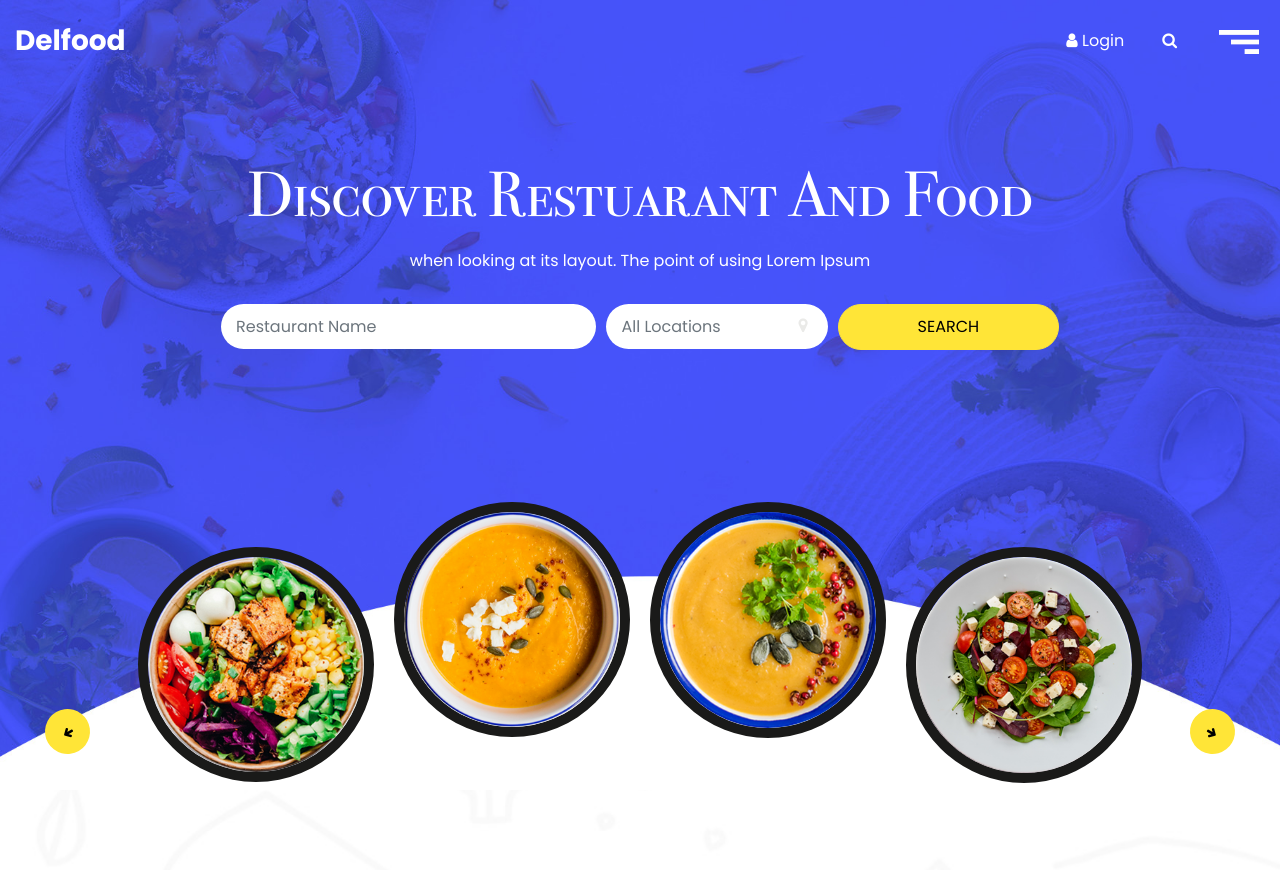
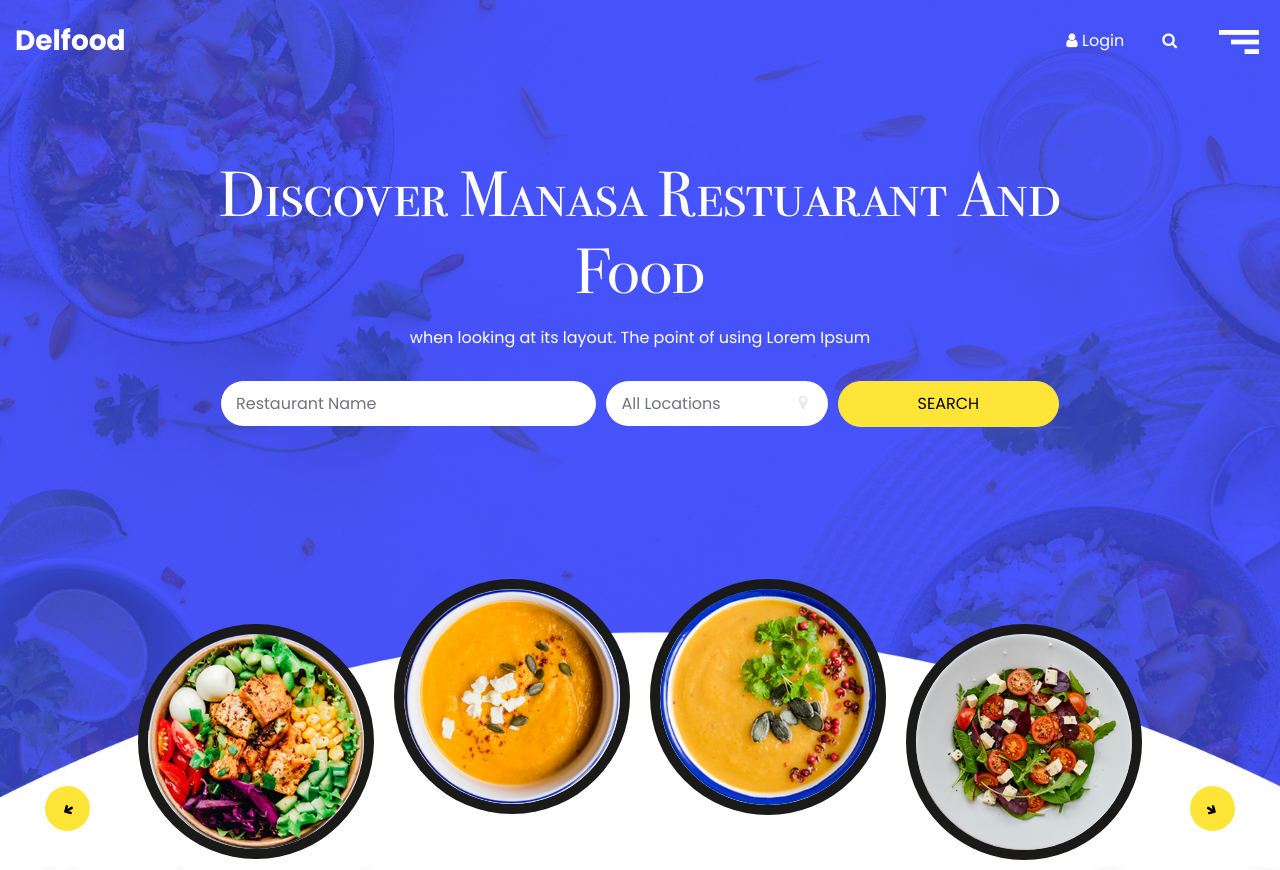
Before and after one commit to manasa0604/delfood, a plain HTML site: page index.html in a window 1280 px wide. Shown: the top 870 px of the page. Drawn offline with nearby package versions, Linux system fonts and the light colour scheme.

Commit message:
Update index.html

```diff
--- a/index.html
+++ b/index.html
@@ -88,7 +88,7 @@
           <div class="col-lg-10 mx-auto">
             <div class="detail-box">
               <h1>
-                Discover  Restuarant And Food
+                Discover Manasa  Restuarant And Food
               </h1>
               <p>
                 when looking at its layout. The point of using Lorem Ipsum
```
